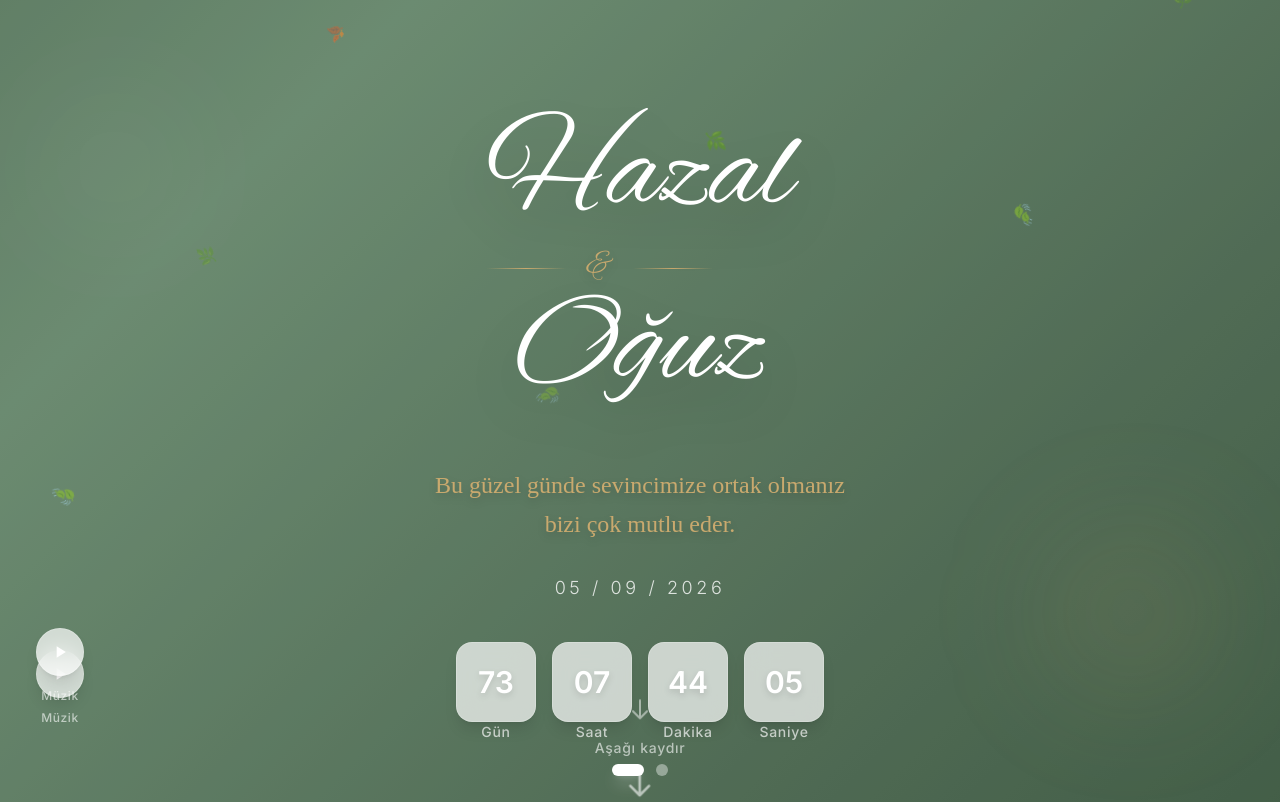
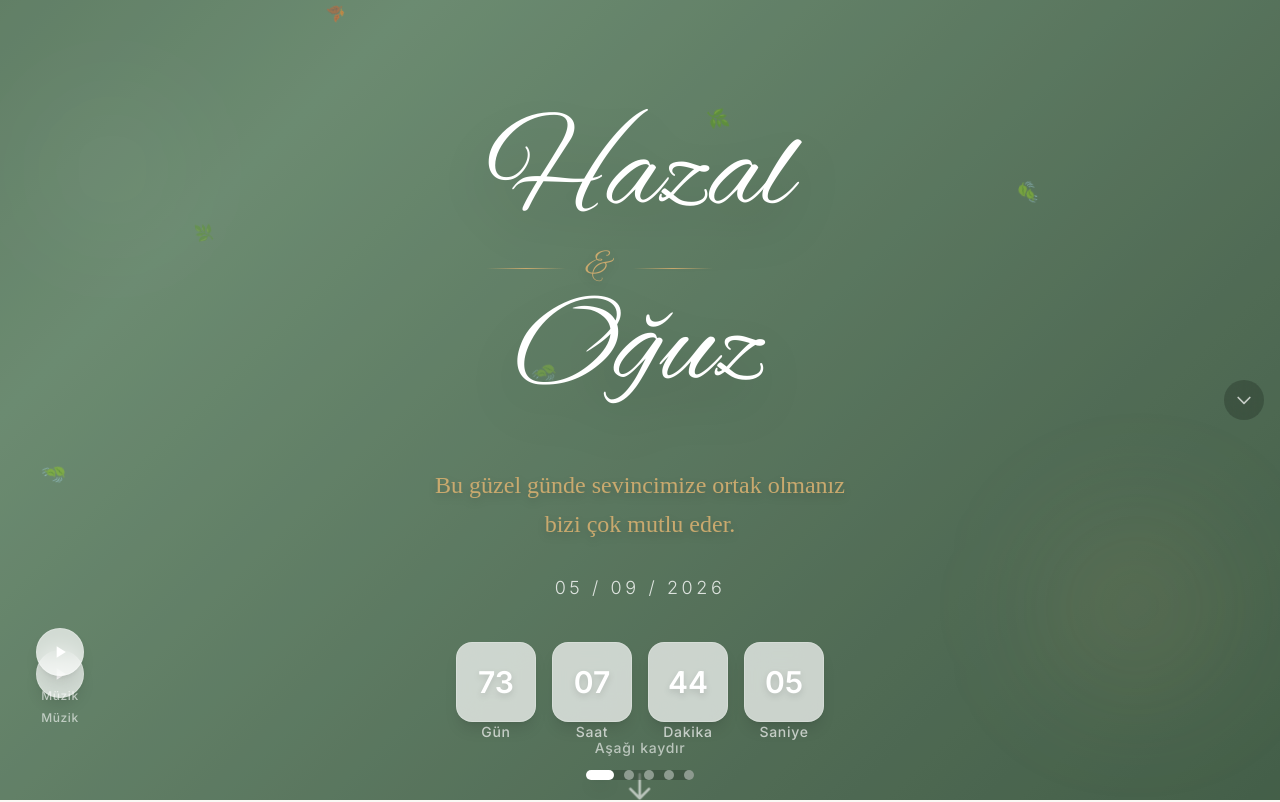
Before and after one commit to xavion59/davetiye, a React (Vite) app: page / in a window 1280 px wide. Shown: the top 802 px of the page. Built offline with nearby package versions, Linux system fonts and the light colour scheme.

Commit message:
Fix: all 5 pages restored, better transitions, scrollable pages

```diff
--- a/src/App.jsx
+++ b/src/App.jsx
@@ -2,98 +2,135 @@ import { useState, useRef, useCallback, useEffect } from 'react'
 import { BrowserRouter as Router, Routes, Route } from 'react-router-dom'
 import HeroSection from './components/HeroSection'
 import DetailsPage from './components/DetailsPage'
+import LetterSection from './components/LetterSection'
+import PhotoUpload from './components/PhotoUpload'
+import ContactSection from './components/ContactSection'
 import FallingLeaves from './components/FallingLeaves'
 import MusicPlayer from './components/MusicPlayer'
 import AdminDashboard from './components/AdminDashboard'
 
-const TOTAL_PAGES = 2
+const PAGES = [
+  { id: 'hero', label: 'Ana Sayfa' },
+  { id: 'details', label: 'Detaylar' },
+  { id: 'letter', label: 'Mektup' },
+  { id: 'photo', label: 'Fotoğraf' },
+  { id: 'contact', label: 'İletişim' },
+]
 
 function InvitationPage() {
   const [currentPage, setCurrentPage] = useState(0)
-  const touchStartY = useRef(0)
-  const touchStartX = useRef(0)
-  const isScrolling = useRef(false)
+  const lastWheel = useRef(0)
 
   const goToPage = useCallback((page) => {
-    if (page >= 0 && page < TOTAL_PAGES) setCurrentPage(page)
+    const now = Date.now()
+    if (now - lastWheel.current < 800) return
+    lastWheel.current = now
+    const clamped = Math.max(0, Math.min(page, PAGES.length - 1))
+    setCurrentPage(clamped)
   }, [])
-
-  const handleTouchStart = useCallback((e) => {
-    touchStartY.current = e.touches[0].clientY
-    touchStartX.current = e.touches[0].clientX
-    isScrolling.current = false
-  }, [])
-
-  const handleTouchEnd = useCallback((e) => {
-    const deltaY = touchStartY.current - e.changedTouches[0].clientY
-    const deltaX = touchStartX.current - e.changedTouches[0].clientX
-    if (Math.abs(deltaY) > Math.abs(deltaX) && Math.abs(deltaY) > 50) {
-      if (deltaY > 0) goToPage(currentPage + 1)
-      else goToPage(currentPage - 1)
-    }
-  }, [currentPage, goToPage])
 
   useEffect(() => {
     const handleWheel = (e) => {
-      if (isScrolling.current) return
-      isScrolling.current = true
-      setTimeout(() => { isScrolling.current = false }, 1000)
-      if (e.deltaY > 30) goToPage(currentPage + 1)
-      else if (e.deltaY < -30) goToPage(currentPage - 1)
+      if (Math.abs(e.deltaY) < 20) return
+      if (e.deltaY > 0) goToPage(currentPage + 1)
+      else goToPage(currentPage - 1)
     }
     window.addEventListener('wheel', handleWheel, { passive: true })
     return () => window.removeEventListener('wheel', handleWheel)
   }, [currentPage, goToPage])
 
   useEffect(() => {
+    let touchStart = 0
+    const handleStart = (e) => { touchStart = e.touches[0].clientY }
+    const handleEnd = (e) => {
+      const diff = touchStart - e.changedTouches[0].clientY
+      if (Math.abs(diff) > 50) {
+        if (diff > 0) goToPage(currentPage + 1)
+        else goToPage(currentPage - 1)
+      }
+    }
+    window.addEventListener('touchstart', handleStart, { passive: true })
+    window.addEventListener('touchend', handleEnd, { passive: true })
+    return () => {
+      window.removeEventListener('touchstart', handleStart)
+      window.removeEventListener('touchend', handleEnd)
+    }
+  }, [currentPage, goToPage])
+
+  useEffect(() => {
     const handleKey = (e) => {
-      if (e.key === 'ArrowDown' || e.key === 'ArrowRight') goToPage(currentPage + 1)
-      else if (e.key === 'ArrowUp' || e.key === 'ArrowLeft') goToPage(currentPage - 1)
+      if (e.key === 'ArrowDown' || e.key === 'ArrowRight' || e.key === ' ') {
+        e.preventDefault()
+        goToPage(currentPage + 1)
+      } else if (e.key === 'ArrowUp' || e.key === 'ArrowLeft') {
+        e.preventDefault()
+        goToPage(currentPage - 1)
+      }
     }
     window.addEventListener('keydown', handleKey)
     return () => window.removeEventListener('keydown', handleKey)
   }, [currentPage, goToPage])
 
+  const pageComponents = [
+    <HeroSection />,
+    <DetailsPage />,
+    <LetterSection />,
+    <PhotoUpload />,
+    <ContactSection />,
+  ]
+
   return (
-    <div className="min-h-screen overflow-hidden relative"
-      onTouchStart={handleTouchStart}
-      onTouchEnd={handleTouchEnd}>
+    <div className="h-screen overflow-hidden relative bg-cream"
+      onTouchStart={(e) => e.stopPropagation()}>
       <FallingLeaves />
 
-      {/* Pages */}
-      <div className="transition-transform duration-700 ease-in-out"
+      {/* Pages container */}
+      <div className="h-full transition-transform duration-700 ease-in-out"
         style={{ transform: `translateY(-${currentPage * 100}vh)` }}>
-        <div className="h-screen"><HeroSection /></div>
-        <div className="h-screen"><DetailsPage /></div>
+        {pageComponents.map((comp, i) => (
+          <div key={PAGES[i].id} className="h-screen">{comp}</div>
+        ))}
       </div>
 
-      {/* Music player */}
-      <div className="fixed bottom-24 left-4 sm:left-8 z-50">
-        <MusicPlayer />
-      </div>
+      {/* Music player - visible on hero page */}
+      {currentPage === 0 && (
+        <div className="absolute bottom-24 left-4 sm:left-8 z-50">
+          <MusicPlayer />
+        </div>
+      )}
 
       {/* Pagination dots */}
-      <div className="fixed bottom-6 left-1/2 -translate-x-1/2 z-50 flex gap-3">
-        {Array.from({ length: TOTAL_PAGES }).map((_, i) => (
+      <div className="fixed bottom-5 left-1/2 -translate-x-1/2 z-50 flex gap-2.5 bg-black/20 backdrop-blur-sm rounded-full px-4 py-2">
+        {PAGES.map((page, i) => (
           <button
-            key={i}
-            onClick={() => goToPage(i)}
-            className={`w-3 h-3 rounded-full transition-all duration-500 ${
+            key={page.id}
+            onClick={() => setCurrentPage(i)}
+            className={`transition-all duration-400 rounded-full ${
               i === currentPage
-                ? 'bg-white w-8 shadow-lg shadow-white/30'
-                : 'bg-white/40 hover:bg-white/60'
+                ? 'bg-white w-7 h-2.5 shadow-lg'
+                : 'bg-white/40 w-2.5 h-2.5 hover:bg-white/60'
             }`}
+            title={page.label}
           />
         ))}
       </div>
 
-      {/* Swipe hint */}
-      {currentPage === 0 && (
-        <div className="fixed bottom-20 left-1/2 -translate-x-1/2 z-50 animate-scroll-bounce">
-          <svg className="w-6 h-6 text-white/50" fill="none" stroke="currentColor" viewBox="0 0 24 24">
-            <path strokeLinecap="round" strokeLinejoin="round" strokeWidth={2} d="M19 14l-7 7m0 0l-7-7m7 7V3" />
+      {/* Navigation arrows */}
+      {currentPage > 0 && (
+        <button onClick={() => goToPage(currentPage - 1)}
+          className="fixed left-4 top-1/2 -translate-y-1/2 z-50 w-10 h-10 rounded-full bg-black/20 backdrop-blur-sm flex items-center justify-center text-white/70 hover:text-white hover:bg-black/30 transition-all">
+          <svg className="w-5 h-5" fill="none" stroke="currentColor" viewBox="0 0 24 24">
+            <path strokeLinecap="round" strokeLinejoin="round" strokeWidth={2} d="M5 15l7-7 7 7" />
           </svg>
-        </div>
+        </button>
+      )}
+      {currentPage < PAGES.length - 1 && (
+        <button onClick={() => goToPage(currentPage + 1)}
+          className="fixed right-4 top-1/2 -translate-y-1/2 z-50 w-10 h-10 rounded-full bg-black/20 backdrop-blur-sm flex items-center justify-center text-white/70 hover:text-white hover:bg-black/30 transition-all">
+          <svg className="w-5 h-5" fill="none" stroke="currentColor" viewBox="0 0 24 24">
+            <path strokeLinecap="round" strokeLinejoin="round" strokeWidth={2} d="M19 9l-7 7-7-7" />
+          </svg>
+        </button>
       )}
     </div>
   )
--- a/src/components/ContactSection.jsx
+++ b/src/components/ContactSection.jsx
@@ -4,7 +4,7 @@ export default function ContactSection() {
   ]
 
   return (
-    <section className="py-32 sm:py-40 px-6 sm:px-8 bg-cream-dark relative overflow-hidden">
+    <section className="h-full overflow-y-auto py-16 sm:py-20 px-6 sm:px-8 bg-cream-dark relative">
       <div className="absolute top-10 right-10 w-40 h-40 bg-primary/5 rounded-full blur-3xl animate-blob" style={{ borderRadius: '50% 50% 50% 50%/60% 60% 40% 40%' }} />
 
       <div className="w-full max-w-3xl mx-auto relative z-10">
--- a/src/components/DetailsPage.jsx
+++ b/src/components/DetailsPage.jsx
@@ -1,6 +1,6 @@
 export default function DetailsPage() {
   return (
-    <section className="h-screen w-full flex items-center justify-center px-4 sm:px-6 bg-cream overflow-hidden">
+    <section className="h-screen w-full flex items-center justify-center px-4 sm:px-6 bg-cream overflow-y-auto">
       <div className="w-full max-w-lg mx-auto">
         {/* Green frame */}
         <div className="rounded-3xl border-2 border-primary/40 p-6 sm:p-8 bg-white/80 backdrop-blur-sm shadow-2xl">
--- a/src/components/LetterSection.jsx
+++ b/src/components/LetterSection.jsx
@@ -36,7 +36,7 @@ export default function LetterSection() {
   }
 
   return (
-    <section className="py-32 sm:py-40 px-6 sm:px-8 bg-cream-dark relative overflow-hidden">
+    <section className="h-full overflow-y-auto py-16 sm:py-20 px-6 sm:px-8 bg-cream-dark relative">
       <div className="absolute top-10 left-0 w-48 h-48 bg-primary/5 rounded-full blur-3xl animate-blob" style={{ borderRadius: '50% 50% 50% 50%/60% 60% 40% 40%' }} />
 
       <div className="w-full max-w-3xl mx-auto relative z-10">
--- a/src/components/PhotoUpload.jsx
+++ b/src/components/PhotoUpload.jsx
@@ -45,7 +45,7 @@ export default function PhotoUpload() {
   }
 
   return (
-    <section className="py-32 sm:py-40 px-6 sm:px-8 bg-cream relative overflow-hidden">
+    <section className="h-full overflow-y-auto py-16 sm:py-20 px-6 sm:px-8 bg-cream relative">
       <div className="absolute bottom-10 right-0 w-56 h-56 bg-gold/5 rounded-full blur-3xl animate-blob" style={{ animationDelay: '2s' }} />
 
       <div className="w-full max-w-3xl mx-auto relative z-10">
```
